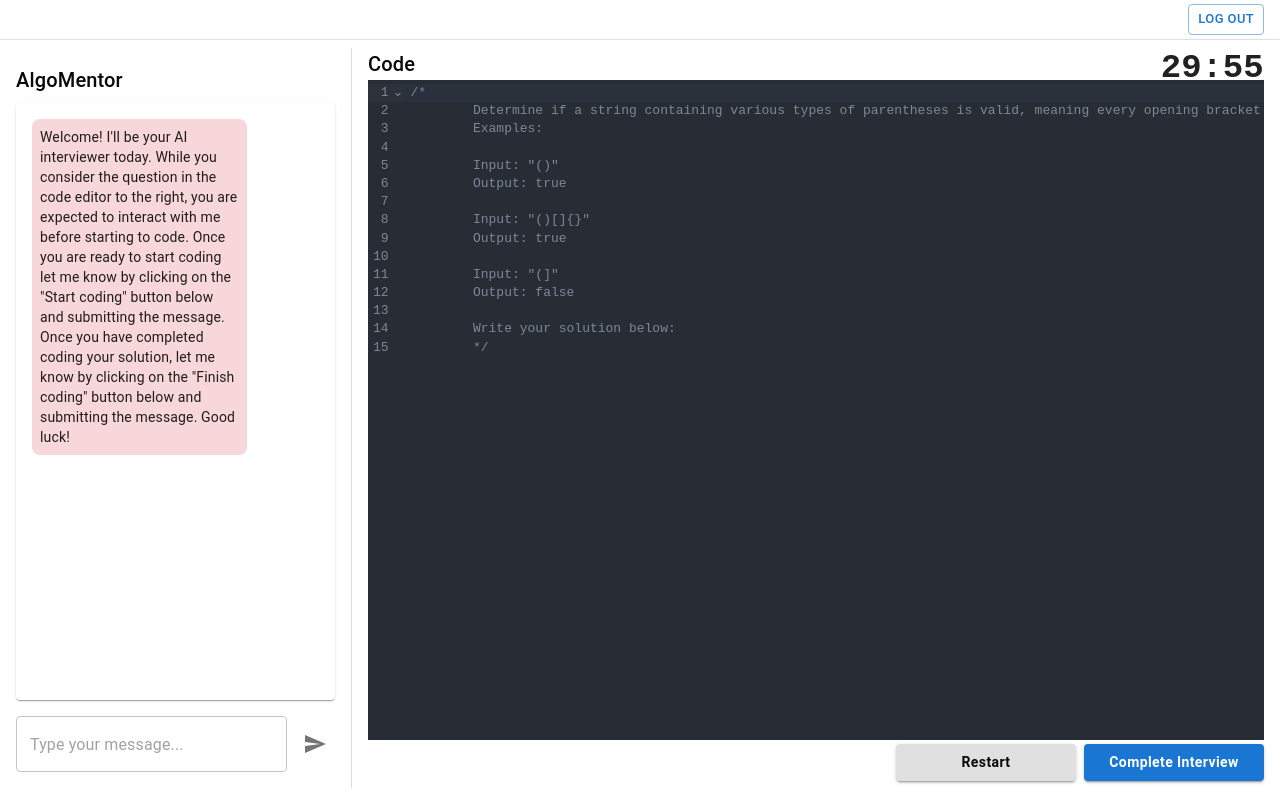
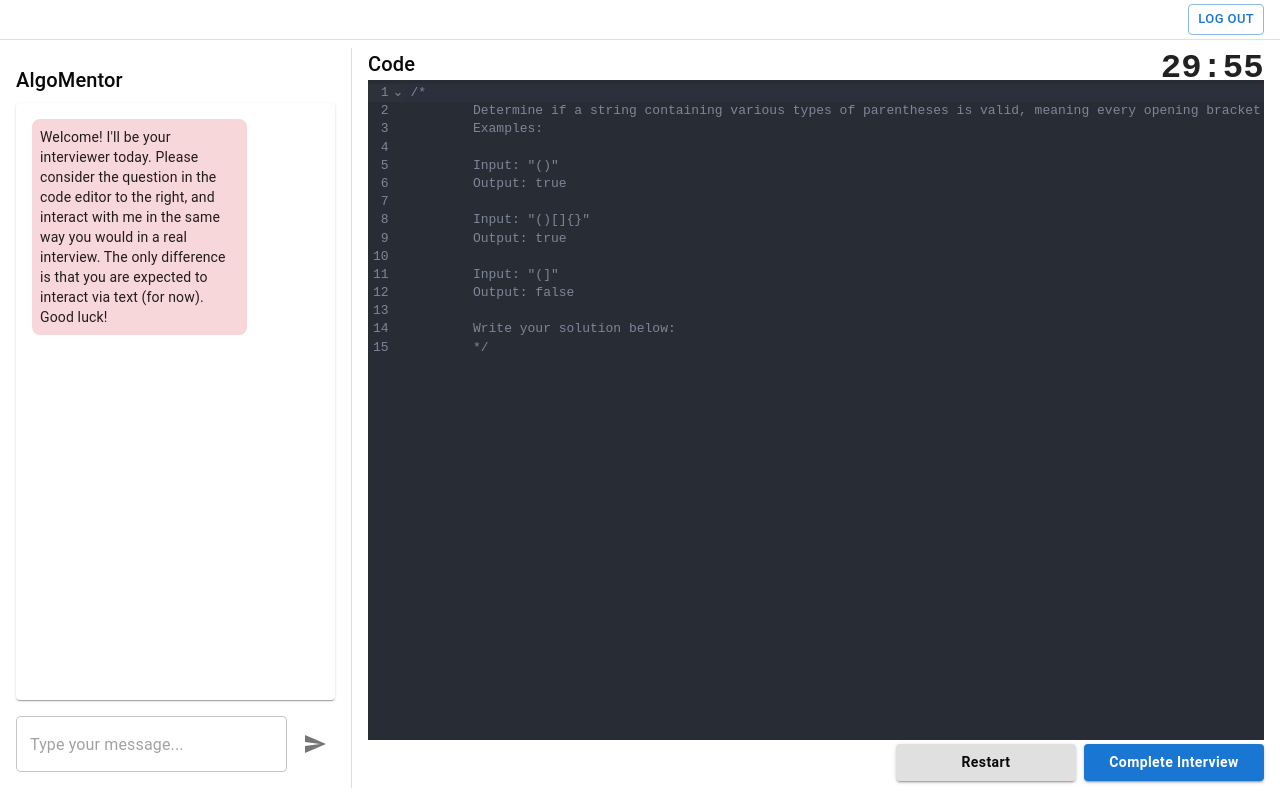
Before and after one commit to gabrielchuv/ai-interviewer, a Next.js app: page /interview in a window 1280 px wide. Built offline with nearby package versions, Linux system fonts and the light colour scheme; no server answers; sample sign-in values are in the browser's storage.

Commit message:
Update welcome message

```diff
--- a/app/interview/page.tsx
+++ b/app/interview/page.tsx
@@ -19,9 +19,9 @@ export interface Message {
 
 const initialMessage: Message = {
   role: "ai",
-  text: `Welcome! I'll be your AI interviewer today. While you consider the question in the code editor to the right, you are expected to interact with me
-  before starting to code. Once you are ready to start coding let me know by clicking on the "Start coding" button below and submitting the message.
-  Once you have completed coding your solution, let me know by clicking on the "Finish coding" button below and submitting the message. Good luck!`,
+  text: `Welcome! I'll be your interviewer today. Please consider the question in the code editor to the right, and interact with me in the same way you would in a real interview. The only difference is
+  that you are expected to interact via text (for now).
+  Good luck!`
 };
 
 export type MessageCategory =
```
